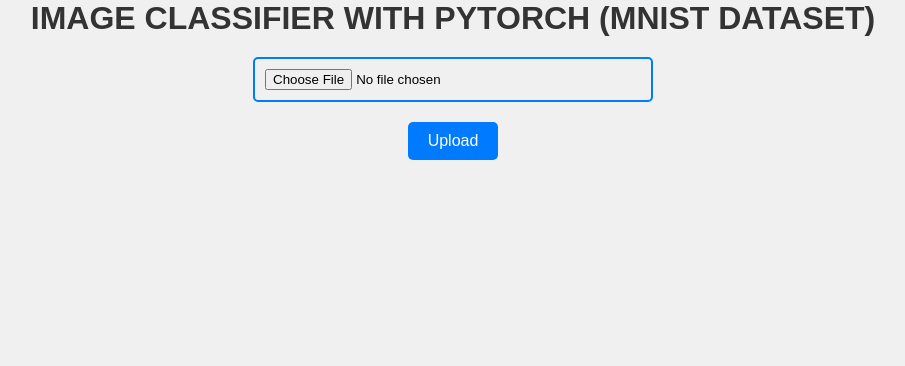
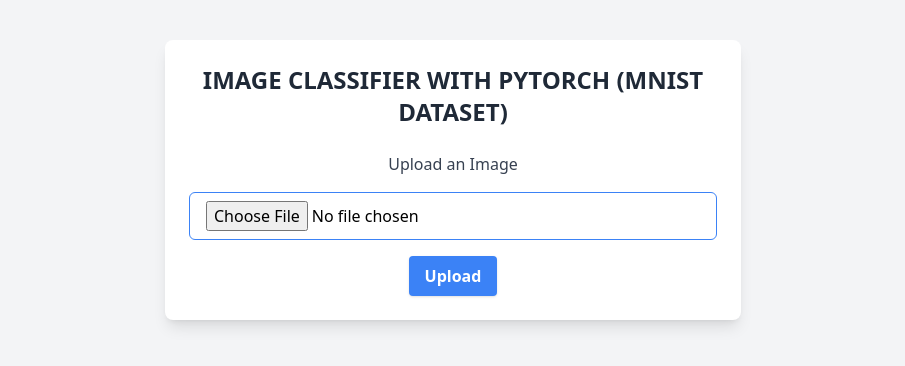
Before and after one commit to peterkrn91/pytorch_image_predict, a Flask app: page / in a window 1280 px wide. Shown: the top 366 px of the page, without its empty margins (187-1092 px from the left). Run offline with Flask 3, Linux system fonts and the light colour scheme; some libraries are stand-ins or nearby versions.

Commit message:
update FE

```diff
--- a/app/init_flask_app.py
+++ b/app/init_flask_app.py
@@ -89,41 +89,37 @@ model.load_state_dict(torch.load(PATH, map_location=device))
 # ### Predict Image in Flask Web-App
 
 # %%
-from flask import Flask, render_template, request
+from flask import Flask, render_template, request, jsonify
 from PIL import Image
 from torchvision.transforms import ToTensor, Normalize
 from io import BytesIO
 import torch
 
-# Define the normalization transform
-normalize = Normalize(mean=[0.5], std=[0.5])  # Assuming input pixel range [0, 255]
+normalize = Normalize(mean=[0.5], std=[0.5])
 
 def init():
     app = Flask(__name__, template_folder='../templates', static_folder='../static')
 
-    # Define route (endpoint) for home page
     @app.route('/', methods=['GET'])
     def home():
         return render_template('index.html')
 
-    # Define route (endpoint) for handling image upload and prediction
     @app.route('/predict', methods=['POST'])
     def predict():
         if 'image' in request.files:
-            # Read and preprocess the uploaded image
             img = Image.open(BytesIO(request.files['image'].read()))
-            img = img.convert('L')  # Convert to grayscale
-            img = img.resize((28, 28))  # Resize image to 28x28
-            img = ToTensor()(img).unsqueeze(0)  # Convert to tensor and add batch dimension
-            img = normalize(img)  # Apply normalization
+            img = img.convert('L')
+            img = img.resize((28, 28))
+            img = ToTensor()(img).unsqueeze(0)
+            img = normalize(img)
 
             with torch.no_grad():
                 output = model(img)
                 _, predicted = torch.max(output, 1)
                 prediction = predicted.item()
 
-                return render_template('result.html', prediction=prediction)
+                return jsonify({'prediction': prediction})
         else:
-            return 'Error: No image provided.'
+            return jsonify({'error': 'No image provided.'}), 400
 
     return app
--- a/static/index.js
+++ b/static/index.js
@@ -1,22 +1,29 @@
-// Clear input field when returning to index.html
-var fileInput = document.querySelector('input[type="file"]');
-fileInput.value = null;
+document.getElementById('upload-form').addEventListener('submit', async function (e) {
+  e.preventDefault();
+  const fileInput = document.getElementById('image');
+  if (!fileInput.files.length) {
+    alert('Please upload an image!');
+    return;
+  }
 
-// Add event listener to the button
-document.addEventListener("DOMContentLoaded", function () {
-  var button = document.getElementById("upload-btn");
-  button.addEventListener("click", handleFileSelect);
+  const formData = new FormData();
+  formData.append('image', fileInput.files[0]);
+
+  try {
+    const response = await fetch('/predict', {
+      method: 'POST',
+      body: formData,
+    });
+
+    if (response.ok) {
+      const result = await response.json();
+      document.getElementById('result-container').classList.remove('hidden');
+      document.getElementById('prediction').textContent = result.prediction;
+    } else {
+      alert('Failed to process the image. Please try again.');
+    }
+  } catch (error) {
+    console.error('Error:', error);
+    alert('An error occurred. Please try again later.');
+  }
 });
-
-// Function to handle file selection
-function handleFileSelect(event) {
-  const fileInput = document.querySelector('input[type="file"]');
-  const files = fileInput.files;
-  if (files.length > 0) {
-    const fileName = files[0].name;
-    alert("Selected file: " + fileName);
-  } else {
-    alert("No file selected.");
-    event.preventDefault(); // Prevent form submission
-  }
-}
--- a/static/styles.css
+++ /dev/null
@@ -1,94 +0,0 @@
-/* Resetting default margin and padding */
-* {
-    margin: 0;
-    padding: 0;
-    box-sizing: border-box;
-}
-
-body {
-    font-family: Arial, sans-serif;
-    background-color: #f0f0f0;
-}
-
-.container {
-    max-width: 800px;
-    margin: 20px auto;
-    padding: 20px;
-    background-color: #fff;
-    border-radius: 10px;
-    box-shadow: 0 0 10px rgba(0, 0, 0, 0.1);
-}
-
-h1 {
-    color: #333;
-    text-align: center;
-    margin-bottom: 20px;
-    text-transform: uppercase;
-}
-
-form {
-    display: flex;
-    flex-direction: column;
-    align-items: center;
-}
-
-label {
-    font-size: 18px;
-    margin-bottom: 10px;
-}
-
-input[type="file"] {
-    margin-bottom: 20px;
-    border: 2px solid #007bff;
-    border-radius: 5px;
-    padding: 10px;
-    width: 100%;
-    max-width: 400px;
-}
-
-button {
-    padding: 10px 20px;
-    font-size: 16px;
-    background-color: #007bff;
-    color: #fff;
-    border: none;
-    border-radius: 5px;
-    cursor: pointer;
-    transition: background-color 0.3s ease;
-}
-
-button:hover {
-    background-color: #0056b3;
-}
-
-.result {
-    margin-top: 20px;
-    text-align: center;
-}
-
-.result h2 {
-    color: #333;
-    margin-bottom: 10px;
-}
-
-.result p {
-    font-size: 24px;
-    font-weight: bold;
-    color: #007bff;
-    margin-bottom: 20px;
-}
-
-/* Additional styles for better responsiveness */
-@media only screen and (max-width: 600px) {
-    .container {
-        padding: 10px;
-    }
-
-    h1 {
-        font-size: 24px;
-    }
-
-    input[type="file"] {
-        max-width: 100%;
-    }
-}
--- a/templates/index.html
+++ b/templates/index.html
@@ -3,15 +3,36 @@
   <head>
     <meta charset="UTF-8" />
     <title>MNIST Classifier</title>
-    <link rel="stylesheet" href="static\styles.css" />
+    <script src="https://cdn.tailwindcss.com"></script>
   </head>
-  <body>
-    <h1>Image Classifier with PyTorch (MNIST Dataset)</h1>
-    <form action="/predict" method="post" enctype="multipart/form-data">
-      <input type="file" name="image" />
-      <button id="upload-btn">Upload</button>
-
-      <script src="/static/index.js"></script>
-    </form>
+  <body class="bg-gray-100 font-sans">
+    <div class="container mx-auto mt-10 max-w-xl p-6 bg-white rounded-lg shadow-lg">
+      <h1 class="text-2xl font-bold text-gray-800 text-center mb-6 uppercase">
+        Image Classifier with PyTorch (MNIST Dataset)
+      </h1>
+      <form id="upload-form" class="flex flex-col items-center space-y-4">
+        <label for="image" class="text-gray-700 font-medium hover:bg-black active:bg-slate-500">Upload an Image</label>
+        <input
+          id="image"
+          type="file"
+          name="image"
+          class="block w-full border border-blue-500 rounded-md px-4 py-2 focus:outline-none focus:ring-2 focus:ring-blue-400"
+        />
+        <button
+          id="upload-btn"
+          type="submit"
+          class="w-full md:w-auto bg-blue-500 hover:bg-blue-600 text-white font-bold py-2 px-4 rounded shadow transition ease-in-out duration-200 active:bg-blue-900"
+        >
+          Upload
+        </button>
+      </form>
+      <div id="result-container" class="result mt-8 text-center hidden">
+        <h2 class="text-lg font-semibold text-gray-700 mb-2">Prediction Result</h2>
+        <p class="text-2xl font-bold text-blue-500">
+          The predicted digit is: <span id="prediction"></span>
+        </p>
+      </div>
+    </div>
+    <script src="/static/index.js"></script>
   </body>
 </html>
```
Also changed, not shown: templates/result.html (deleted, +0 -19 lines), tailwind.config.js (added).
